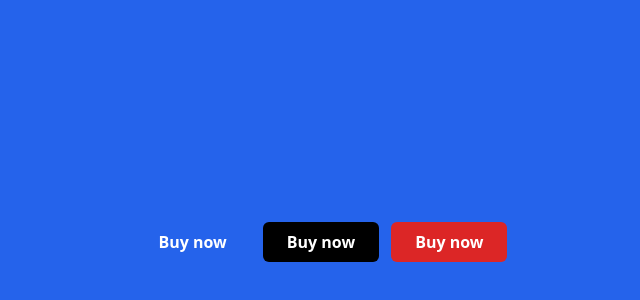
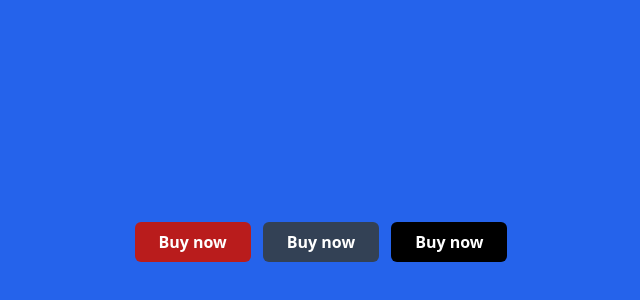
Before and after one commit to RianiDestianti/React-LearnJavaScript, a React (Vite) app: page / in a window 1280 px wide. Shown: the part 158-458 px from the top of the page, without its empty margins (319-959 px from the left). Built offline with nearby package versions, Linux system fonts and the light colour scheme.

Commit message:
refactor: use props to customize Button variant

```diff
--- a/src/App.jsx
+++ b/src/App.jsx
@@ -1,33 +1,9 @@
 import React from "react";
 
-class Button extends React.Component {
-  render() {
-    return (
-      <button
-        className="h-10 px-6 font-semibold rounded-md bg-slate  text-white"
-        type="submit"
-      >
-        Buy now
-      </button>
-    );
-  }
-}
-
-function ButtonBlack(){
-  return(
-    <button
-        className="h-10 px-6 font-semibold rounded-md bg-black text-white"
-        type="submit"
-      >
-        Buy now
-      </button>
-  )
-}
-
-const ButtonRed = () => {
+const Button = (props) => {
   return (
     <button
-      className="h-10 px-6 font-semibold rounded-md bg-red-600 text-white"
+      className={`h-10 px-6 font-semibold rounded-md ${props.variant} text-white`}
       type="submit"
     >
       Buy now
@@ -39,9 +15,9 @@ function App() {
   return (
     <div className="flex justify-center items-center min-h-screen bg-blue-600">
       <div className="flex gap-x-3">
-        <Button />
-        <ButtonBlack />
-        <ButtonRed />
+        <Button variant="bg-red-700" />
+        <Button variant="bg-slate-700" />
+        <Button variant="bg-black" />
       </div>
     </div>
   );
```
